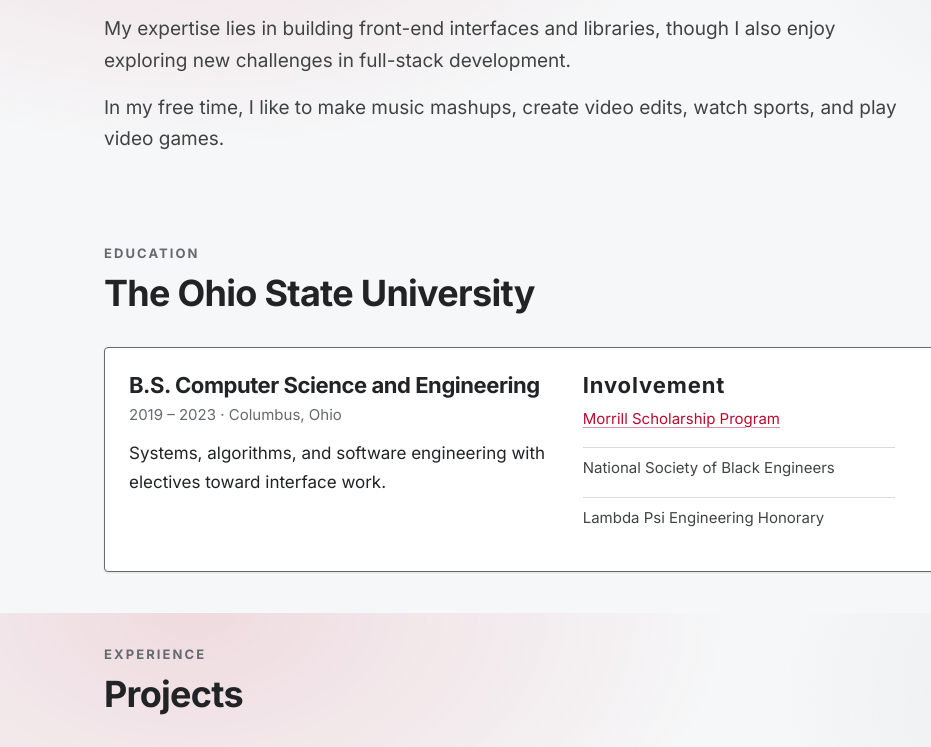
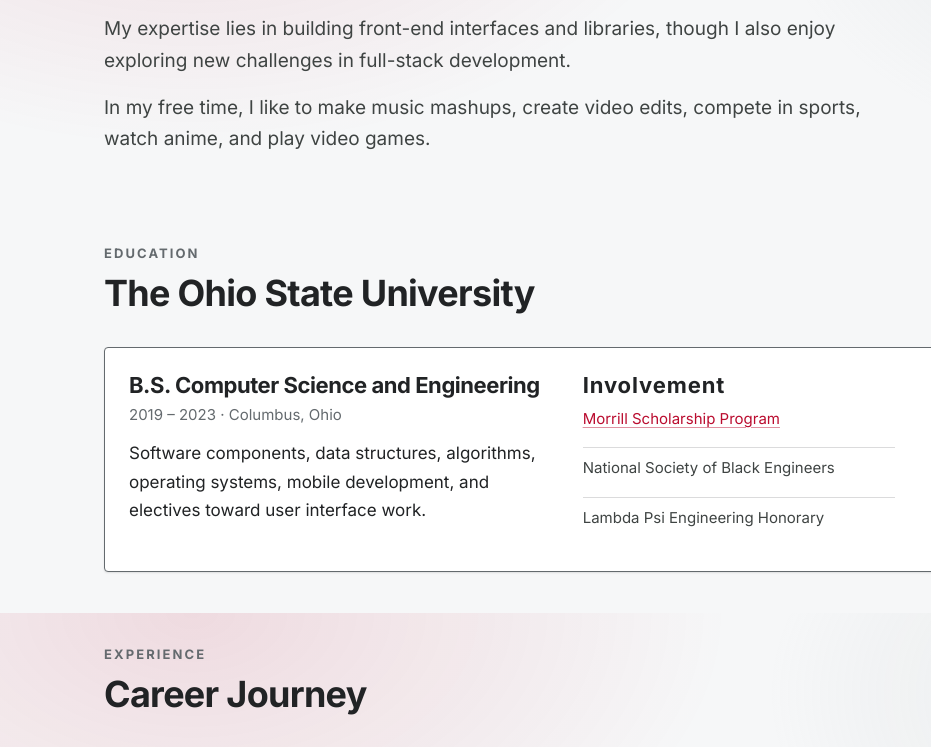
Before and after one commit to Jamieatucker/portfolio, a website: page index.html in a window 1280 px wide. Shown: the part 987-1734 px from the top of the page, 0-931 px from the left. Drawn offline with Linux system fonts and the light colour scheme.

Commit message:
Footer content update

```diff
--- a/index.html
+++ b/index.html
@@ -90,7 +90,7 @@
                         My expertise lies in building front-end interfaces and libraries, though I also enjoy exploring new challenges in full-stack development.
                     </p>
                     <p>
-                        In my free time, I like to make music mashups, create video edits, watch sports, and play video games.
+                        In my free time, I like to make music mashups, create video edits, compete in sports, watch anime, and play video games.
                     </p>
                 </div>
             </section>
@@ -122,7 +122,7 @@
                     <div class="about-education__degree">
                         <h3>B.S. Computer Science and Engineering</h3>
                         <p class="about-education__meta">2019 &ndash; 2023 &middot; Columbus, Ohio</p>
-                        <p>Systems, algorithms, and software engineering with electives toward interface work.</p>
+                        <p>Software components, data structures, algorithms, operating systems, mobile development, and electives toward user interface work.</p>
                     </div>
                     <div class="about-education__list">
                         <h3 class="about-education__list-label" id="education-affiliations">Involvement</h3>
@@ -140,7 +140,7 @@
         <section class="pf-shell pf-section" id="experience" data-section aria-labelledby="experience-heading">
             <div class="pf-section__head">
                 <p class="pf-eyebrow">Experience</p>
-                <h2 id="experience-heading">Projects</h2>
+                <h2 id="experience-heading">Career Journey</h2>
             </div>
 
             <div class="exp-pills" data-role-pills>
@@ -318,9 +318,10 @@
                 <li><a href="#about">About</a></li>
                 <li><a href="#experience">Experience</a></li>
                 <li><a href="#contact">Contact</a></li>
+                <li><a href="/media/docs/jamie-tucker-resume.pdf" target="_blank" rel="noopener">Resume</a></li>
             </ul>
             <p class="pf-footer__note">
-                &copy; <span data-current-year>2026</span> Jamie Tucker
+                Developed by me &middot; &copy; <span data-current-year>2026</span> Jamie Tucker
             </p>
         </div>
     </footer>
```
